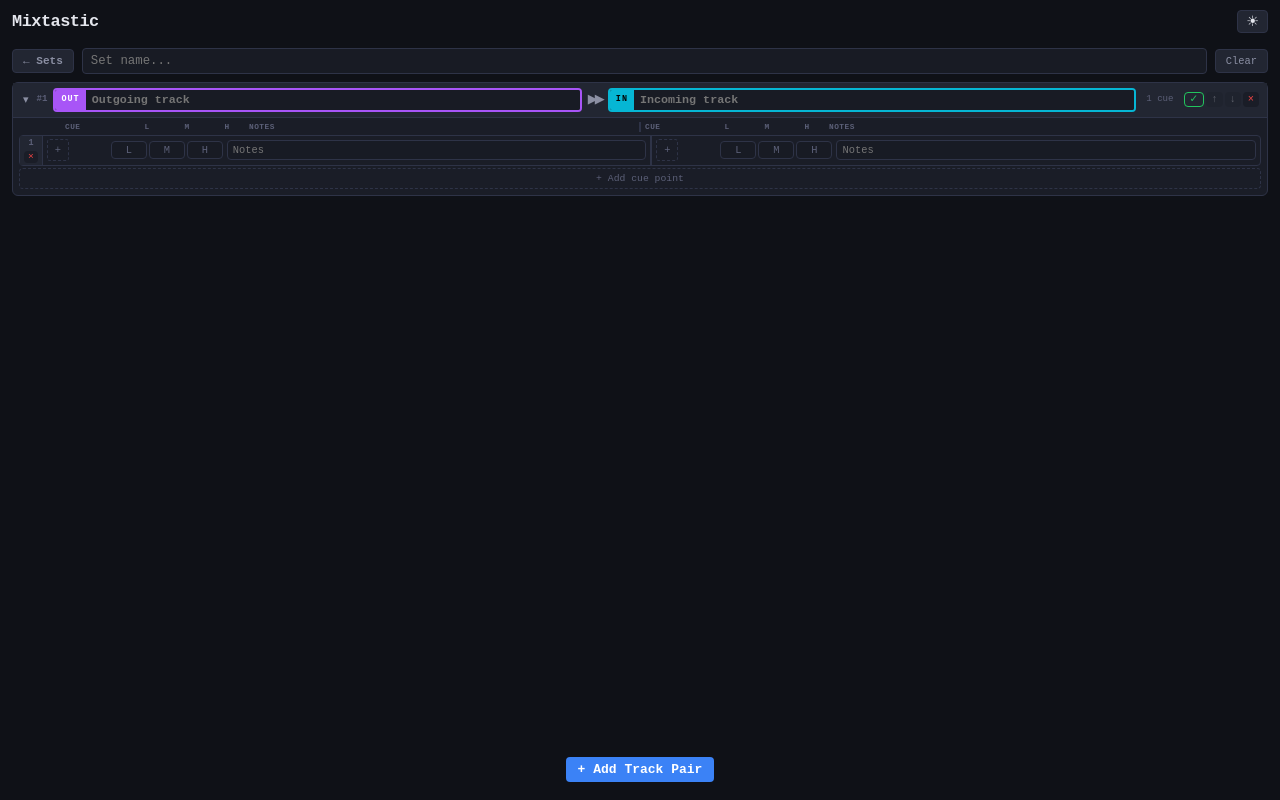
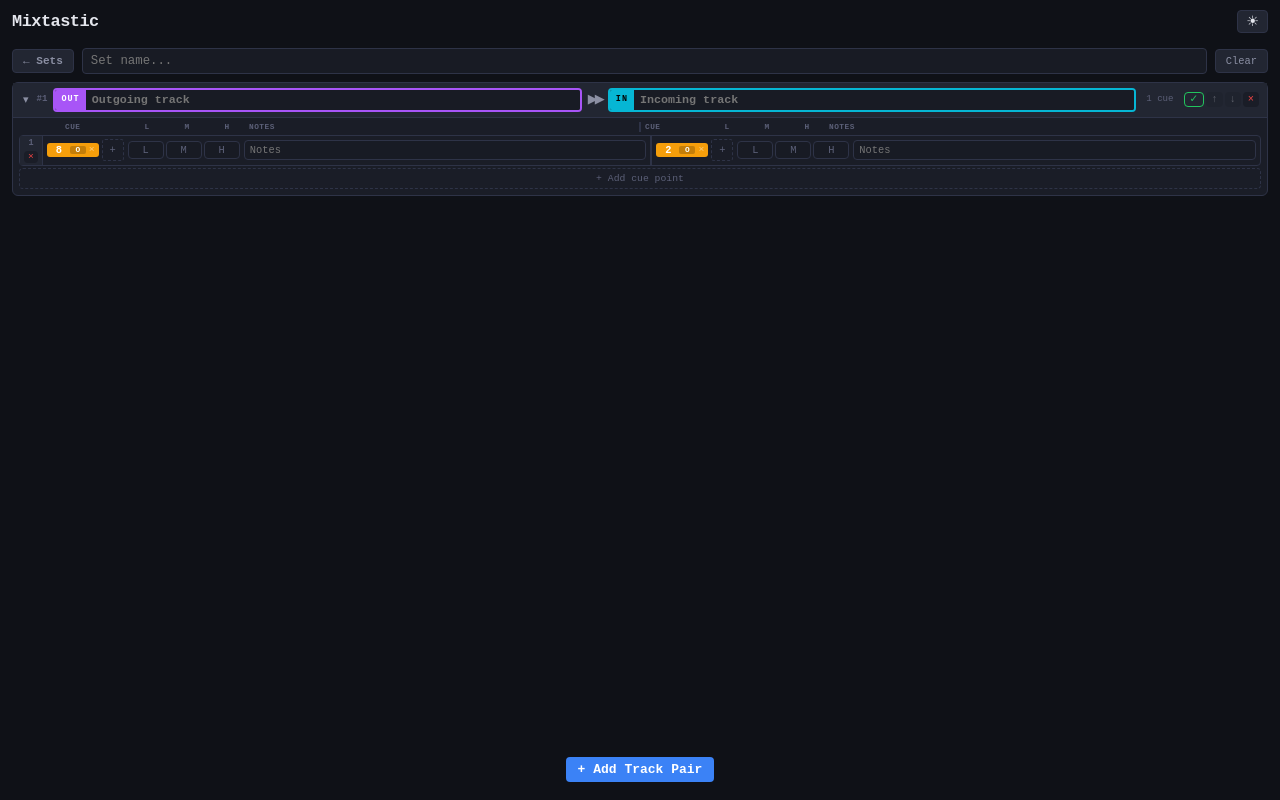
Before and after one commit to Phippsy/mixtastic, a React (Vite) app: page / in a window 1280 px wide. Both pictures are taken after a click on the button "+ New Set". Built offline with nearby package versions, Linux system fonts and the light colour scheme.

Commit message:
Default cues: 8 orange OUT, 2 orange IN; allow blank cue numbers; select-on-focus

```diff
--- a/src/components/CueList.tsx
+++ b/src/components/CueList.tsx
@@ -26,11 +26,13 @@ export function CueList({ cues, onChange }: CueListProps) {
   }
 
   function handleNumberInput(id: string, val: string) {
+    if (val === '') {
+      updateCue(id, { number: null });
+      return;
+    }
     const n = parseInt(val, 10);
     if (!isNaN(n) && n >= 1 && n <= 8) {
       updateCue(id, { number: n });
-    } else if (val === '') {
-      updateCue(id, { number: 1 });
     }
   }
 
@@ -46,8 +48,10 @@ export function CueList({ cues, onChange }: CueListProps) {
             className="cue-number-input"
             type="text"
             inputMode="numeric"
-            value={cue.number}
+            value={cue.number ?? ''}
+            placeholder="#"
             onChange={e => handleNumberInput(cue.id, e.target.value)}
+            onFocus={e => e.target.select()}
             title="Cue number (1-8)"
           />
           <select
--- a/src/types.ts
+++ b/src/types.ts
@@ -2,7 +2,7 @@ export type CueColor = 'blue' | 'green' | 'orange' | 'red';
 
 export interface CueEntry {
   id: string;
-  number: number;
+  number: number | null;
   color: CueColor;
 }
 
@@ -45,8 +45,8 @@ export function generateId(): string {
   return `id-${Date.now()}-${idCounter++}`;
 }
 
-export function createEmptyCue(): CueEntry {
-  return { id: generateId(), number: 1, color: 'blue' };
+export function createEmptyCue(number: number | null = null, color: CueColor = 'blue'): CueEntry {
+  return { id: generateId(), number, color };
 }
 
 export function createEmptyTransitionSide(): TransitionSide {
@@ -63,8 +63,14 @@ export function createEmptyTransitionSide(): TransitionSide {
 export function createEmptyTransition(): Transition {
   return {
     id: generateId(),
-    left: createEmptyTransitionSide(),
-    right: createEmptyTransitionSide(),
+    left: {
+      ...createEmptyTransitionSide(),
+      cues: [createEmptyCue(8, 'orange')],
+    },
+    right: {
+      ...createEmptyTransitionSide(),
+      cues: [createEmptyCue(2, 'orange')],
+    },
   };
 }
 
```
Also changed, not shown: 11 other files (tests, documents, lock files or other folders).
